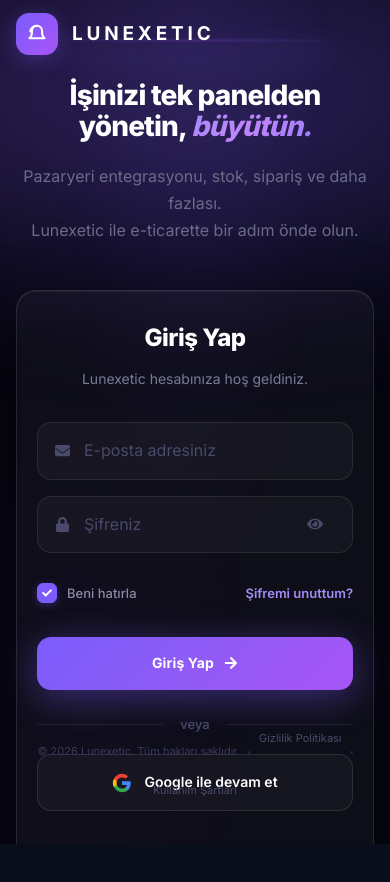
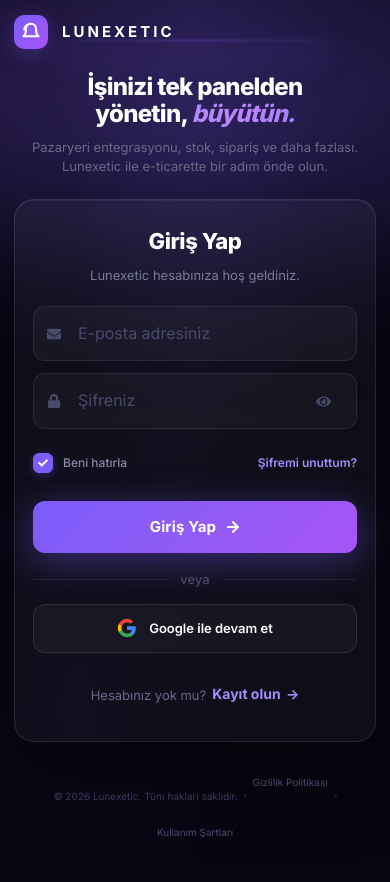
Before and after one commit to LUNEX3D/LysiaETIC, a React (Create React App) app in the folder frontend/: page / in a window 390 px wide. Before the commit the page ends 844 px from the top, so only its background shows below. Built offline with nearby package versions, Linux system fonts and the light colour scheme.

Commit message:
deploy: 2026-04-07 13:17

```diff
--- a/frontend/src/styles/login.css
+++ b/frontend/src/styles/login.css
@@ -1225,6 +1225,14 @@
 }
 
 @media (max-width: 860px) {
+    /* ✅ iOS FIX: Switch from fixed to normal flow so content scrolls naturally */
+    .auth-page {
+        position: relative;
+        inset: auto;
+        min-height: 100vh;
+        min-height: 100dvh; /* ✅ Dynamic viewport height — excludes iOS address bar */
+    }
+
     .auth-main {
         flex-direction: column;
         align-items: center;
@@ -1244,16 +1252,262 @@
     .auth-form-panel { width: 100%; max-width: 460px; padding: 0 24px 24px; }
     .auth-navbar { padding: 14px 24px; }
     .auth-navbar-links { display: none; }
+
+    /* ✅ iOS FIX: Glow pseudo-elements must not block touch events */
+    .auth-page::before,
+    .auth-page::after {
+        position: absolute;
+        pointer-events: none;
+    }
+
+    .auth-glow-lines {
+        position: absolute;
+    }
 }
 
 @media (max-width: 480px) {
-    .auth-hero { padding: 12px 16px 10px; }
-    .auth-hero-title { font-size: 28px; }
-    .auth-form-panel { padding: 0 16px 20px; }
-    .auth-form-card { padding: 28px 20px; border-radius: 20px; }
-    .auth-form-header h2 { font-size: 24px; }
-    .auth-input { padding: 15px 46px 15px 46px; font-size: 13px; }
-    .auth-submit { padding: 15px; font-size: 14px; }
-    .auth-navbar { padding: 12px 16px; }
-    .auth-footer { padding: 14px 16px 18px; font-size: 11px; }
+    .auth-page {
+        position: relative;
+        inset: auto;
+        min-height: 100vh;
+        min-height: 100dvh;
+    }
+
+    .auth-hero {
+        padding: 10px 16px 6px;
+    }
+
+    .auth-hero-title {
+        font-size: 24px;
+        margin-bottom: 10px;
+    }
+
+    .auth-hero-desc {
+        font-size: 13px;
+        margin-bottom: 16px;
+        line-height: 1.5;
+    }
+
+    .auth-form-panel {
+        padding: 0 14px 20px;
+    }
+
+    .auth-form-card {
+        padding: 24px 18px;
+        border-radius: 20px;
+    }
+
+    .auth-form-header {
+        margin-bottom: 20px;
+    }
+
+    .auth-form-header h2 {
+        font-size: 22px;
+        margin-bottom: 6px;
+    }
+
+    .auth-form-header p {
+        font-size: 13px;
+    }
+
+    .auth-form {
+        gap: 12px;
+    }
+
+    /* ✅ iOS FIX: Keep 16px to prevent Safari auto-zoom on input focus */
+    .auth-input {
+        padding: 14px 44px 14px 44px;
+        font-size: 16px;
+        border-radius: 12px;
+    }
+
+    .auth-input-icon {
+        left: 14px;
+        font-size: 14px;
+    }
+
+    .auth-eye-btn {
+        right: 12px;
+        font-size: 15px;
+    }
+
+    .auth-options-row {
+        margin-top: 0;
+    }
+
+    .auth-remember-text {
+        font-size: 12px;
+    }
+
+    .auth-forgot {
+        font-size: 12px;
+    }
+
+    .auth-submit {
+        padding: 14px;
+        font-size: 15px;
+        border-radius: 12px;
+        margin-top: 4px;
+    }
+
+    .auth-divider {
+        margin: 16px 0 0;
+        gap: 12px;
+    }
+
+    .auth-google-btn {
+        padding: 13px 16px;
+        margin-top: 14px;
+        font-size: 13px;
+        border-radius: 12px;
+    }
+
+    .auth-switch {
+        margin-top: 20px;
+        font-size: 13px;
+    }
+
+    .auth-navbar {
+        padding: 10px 14px;
+    }
+
+    .auth-navbar-logo-icon {
+        width: 34px;
+        height: 34px;
+        border-radius: 10px;
+    }
+
+    .auth-navbar-logo-text {
+        font-size: 15px;
+    }
+
+    .auth-footer {
+        padding: 12px 14px 16px;
+        font-size: 10px;
+        gap: 6px;
+    }
+
+    /* ✅ iOS FIX: Ensure pseudo-elements don't block taps */
+    .auth-page::before,
+    .auth-page::after {
+        position: absolute;
+        pointer-events: none;
+    }
+
+    .auth-glow-lines {
+        position: absolute;
+    }
 }
+
+/* ═══════════════════════════════════════════════════════════════════════════
+   EXTRA SMALL — iPhone SE, iPhone Mini (< 375px)
+   ═══════════════════════════════════════════════════════════════════════════ */
+@media (max-width: 375px) {
+    .auth-hero {
+        padding: 8px 12px 4px;
+    }
+
+    .auth-hero-title {
+        font-size: 21px;
+    }
+
+    .auth-hero-desc {
+        font-size: 12px;
+        margin-bottom: 12px;
+    }
+
+    .auth-form-panel {
+        padding: 0 10px 16px;
+    }
+
+    .auth-form-card {
+        padding: 20px 14px;
+        border-radius: 18px;
+    }
+
+    .auth-form-header h2 {
+        font-size: 20px;
+    }
+
+    .auth-input {
+        padding: 13px 42px 13px 42px;
+    }
+
+    .auth-submit {
+        padding: 13px;
+        font-size: 14px;
+    }
+
+    .auth-google-btn {
+        padding: 12px 14px;
+        font-size: 12px;
+    }
+}
+
+/* ═══════════════════════════════════════════════════════════════════════════
+   LANDSCAPE MOBILE — Yatay modda form taşmasını önle
+   ═══════════════════════════════════════════════════════════════════════════ */
+@media (max-height: 600px) and (max-width: 860px) {
+    .auth-page {
+        position: relative;
+        inset: auto;
+        min-height: 100vh;
+        min-height: 100dvh;
+    }
+
+    .auth-hero {
+        padding: 8px 16px 4px;
+    }
+
+    .auth-hero-title {
+        font-size: 22px;
+        margin-bottom: 6px;
+    }
+
+    .auth-hero-desc {
+        display: none;
+    }
+
+    .auth-form-card {
+        padding: 20px 18px;
+    }
+
+    .auth-form-header {
+        margin-bottom: 14px;
+    }
+
+    .auth-form-header h2 {
+        font-size: 20px;
+        margin-bottom: 4px;
+    }
+
+    .auth-form {
+        gap: 10px;
+    }
+
+    .auth-input {
+        padding: 12px 44px 12px 44px;
+    }
+
+    .auth-submit {
+        padding: 12px;
+        margin-top: 2px;
+    }
+
+    .auth-divider {
+        margin: 10px 0 0;
+    }
+
+    .auth-google-btn {
+        padding: 11px 14px;
+        margin-top: 10px;
+    }
+
+    .auth-switch {
+        margin-top: 14px;
+    }
+
+    .auth-footer {
+        padding: 8px 14px 12px;
+    }
+}
```
Also changed, not shown: 1 other file (tests, documents, lock files or other folders).
